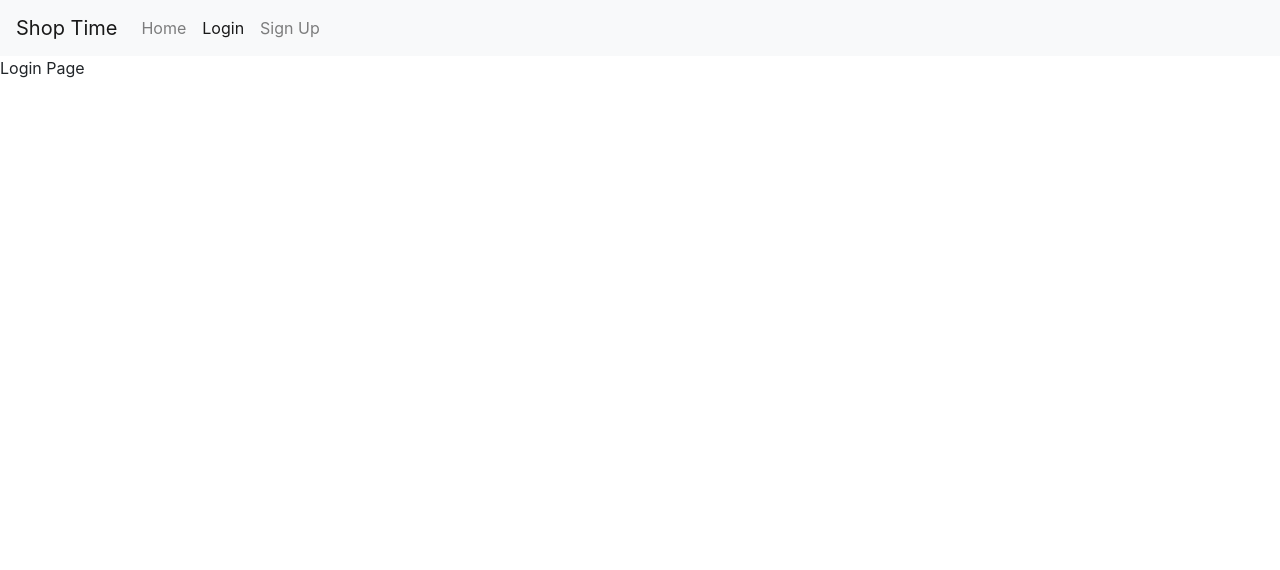
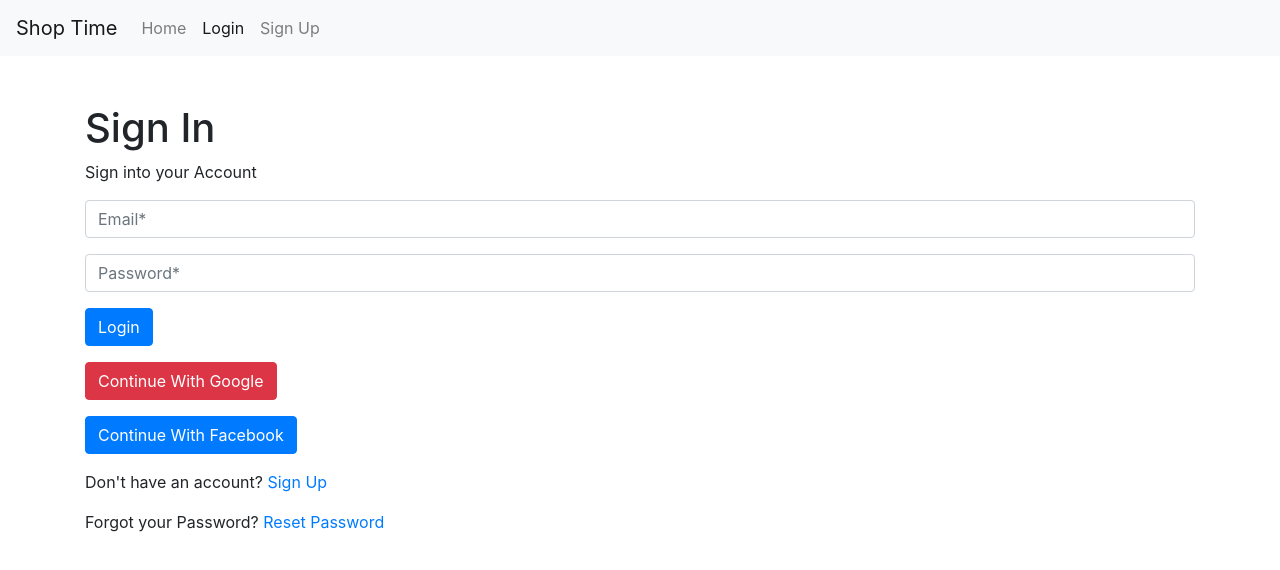
Before and after one commit to dmuinoo/shop_time, a React (Create React App) app in the folder frontend/: page /login in a window 1280 px wide. Shown: the top 570 px of the page. Built offline with nearby package versions, Linux system fonts and the light colour scheme.

Commit message:
commit 3

```diff
--- a/frontend/src/App.js
+++ b/frontend/src/App.js
@@ -3,6 +3,7 @@ import { BrowserRouter as Router, Route } from "react-router-dom";
 import { Provider } from "react-redux";
 import Layout from "./hocs/Layout";
 import Home from "./containers/Home";
+import Dashboard from "./containers/Dashboard";
 import Login from "./containers/Login";
 import Signup from "./containers/Signup";
 import Activate from "./containers/Activate";
@@ -14,6 +15,7 @@ const App = () => (
     <Router>
       <Layout>
         <Route exact path="/" component={Home} />
+        <Route exact path="/dashboard" component={Dashboard} />
         <Route exact path="/login" component={Login} />
         <Route exact path="/signup" component={Signup} />
         <Route exact path="/activate/:uid/:token" component={Activate} />
--- /dev/null
+++ b/frontend/src/containers/Dashboard.js
@@ -0,0 +1,5 @@
+import React from "react";
+
+const dashboard = () => <div>Dashbaord</div>;
+
+export default dashboard;
--- a/frontend/src/containers/Login.js
+++ b/frontend/src/containers/Login.js
@@ -1,9 +1,111 @@
-import React from 'react';
+import React, { useEffect, useState } from "react";
+import axios from "axios";
+import { connect } from "react-redux";
+import { Link, Redirect } from "react-router-dom";
+import { login } from "../actions/auth";
+import Loader from "react-loader-spinner";
 
-const login = () => (
-    <div>
-        Login Page
+const Login = ({ login, isAuthenticated, loading }) => {
+  const [formData, setFormData] = useState({
+    email: "",
+    password: "",
+  });
+
+  useEffect(() => {
+    window.scrollTo(0, 0);
+  });
+
+  const { email, password } = formData;
+
+  const onChange = (e) =>
+    setFormData({ ...formData, [e.target.name]: e.target.value });
+
+  const onSubmit = (e) => {
+    e.preventDefault();
+
+    login(email, password);
+  };
+
+  const continue_with_google = async () => {
+    try {
+      const res = await axios.get(
+        `${process.env.REACT_APP_API_URL}/auth/o/google-oauth2/?redirect_uri=${process.env.REACT_APP_API_URL}/google`
+      );
+
+      window.location.replace(res.data.authorization_url);
+    } catch (err) {}
+  };
+
+  const continue_with_facebook = async () => {
+    try {
+      const res = await axios.get(
+        `${process.env.REACT_APP_API_URL}/auth/o/facebook/?redirect_uri=${process.env.REACT_APP_API_URL}/facebook`
+      );
+
+      window.location.replace(res.data.authorization_url);
+    } catch (err) {}
+  };
+
+  if (isAuthenticated) return <Redirect to="/dashboard" />;
+
+  return (
+    <div className="container mt-5">
+      <h1>Sign In</h1>
+      <p>Sign into your Account</p>
+      <form onSubmit={(e) => onSubmit(e)}>
+        <div className="form-group">
+          <input
+            className="form-control"
+            type="email"
+            placeholder="Email*"
+            name="email"
+            value={email}
+            onChange={(e) => onChange(e)}
+            required
+          />
+        </div>
+        <div className="form-group">
+          <input
+            className="form-control"
+            type="password"
+            placeholder="Password*"
+            name="password"
+            value={password}
+            onChange={(e) => onChange(e)}
+            minLength="6"
+            required
+          />
+        </div>
+        {loading ? (
+          <div className="mt-3 d-flex justify-content-center align-items-center">
+            <Loader type="Oval" color="#424242" height={50} width={50} />
+          </div>
+        ) : (
+          <button className="btn btn-primary" type="submit">
+            Login
+          </button>
+        )}
+      </form>
+      <button className="btn btn-danger mt-3" onClick={continue_with_google}>
+        Continue With Google
+      </button>
+      <br />
+      <button className="btn btn-primary mt-3" onClick={continue_with_facebook}>
+        Continue With Facebook
+      </button>
+      <p className="mt-3">
+        Don't have an account? <Link to="/signup">Sign Up</Link>
+      </p>
+      <p className="mt-3">
+        Forgot your Password? <Link to="/reset_password">Reset Password</Link>
+      </p>
     </div>
-);
+  );
+};
 
-export default login;
+const mapStateToProps = (state) => ({
+  isAuthenticated: state.auth.isAuthenticated,
+  loading: state.auth.loading,
+});
+
+export default connect(mapStateToProps, { login })(Login);
```
